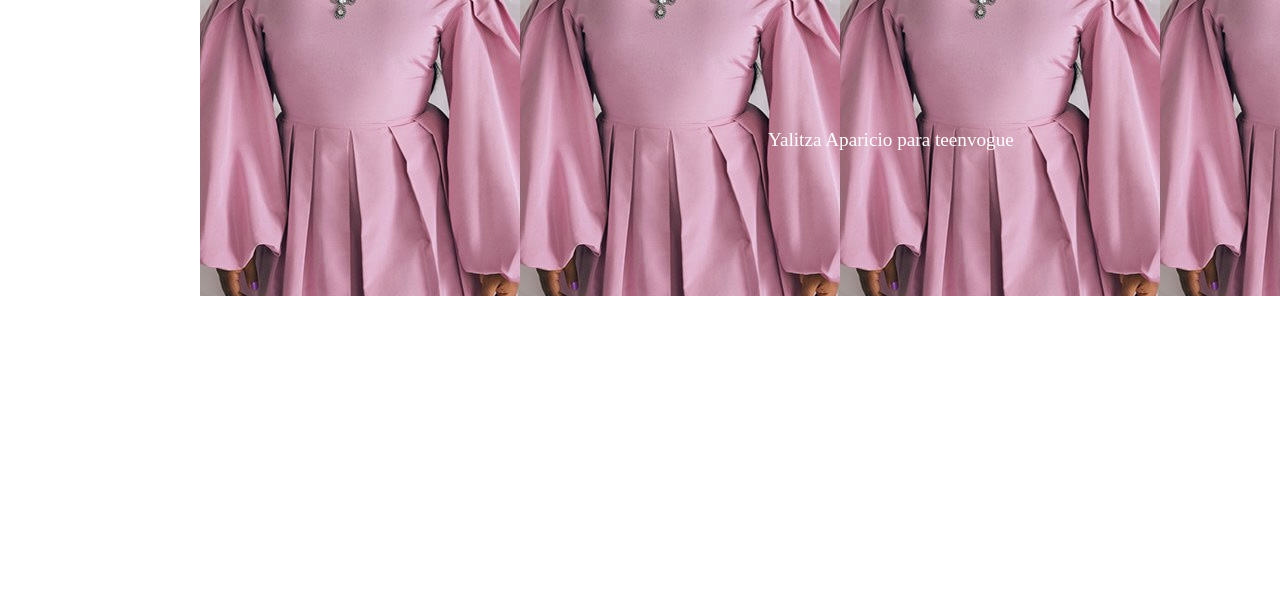
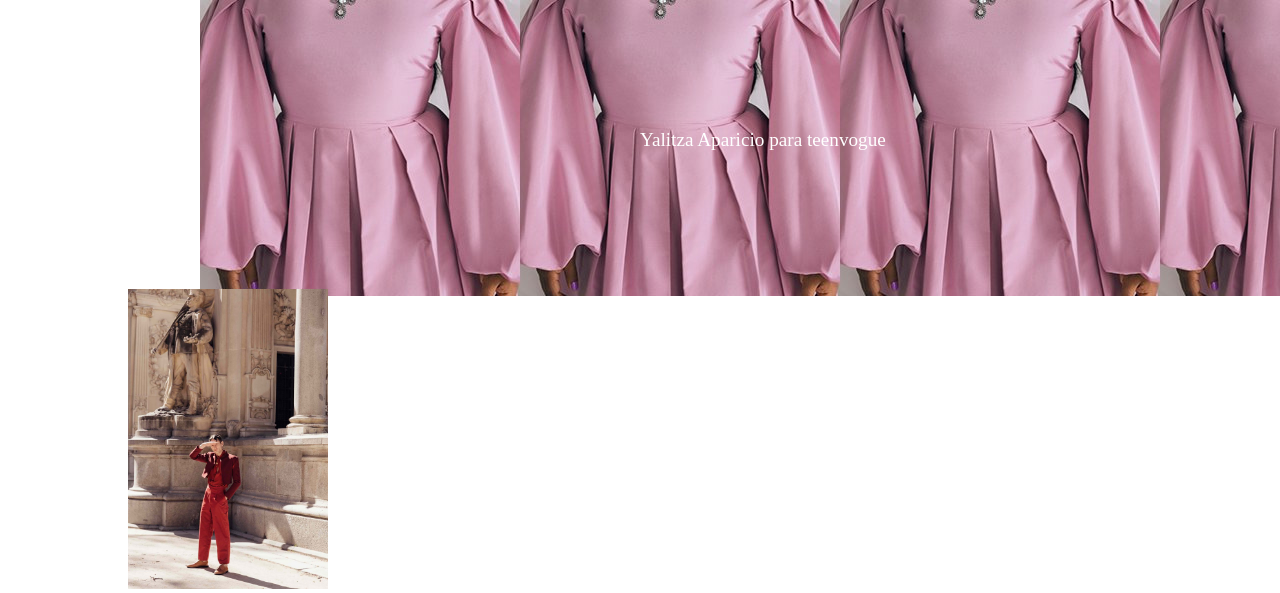
Before and after one commit to ximenaseresp/proyecto_aplicaciones_web, a plain HTML site: page kentia.html in a window 1280 px wide. Shown: the part 431-1024 px from the top of the page. Before the commit the page ends 800 px from the top, so only its background shows below. Drawn offline with Linux system fonts and the light colour scheme.

Commit message:
actualizacion de imagenes

```diff
--- a/kentia.html
+++ b/kentia.html
@@ -52,7 +52,11 @@
       }
 
 
-
+#lin1
+{
+top: 8%;
+width: 40%;
+}
 .centrado
 {
   position: absolute;
@@ -73,7 +77,7 @@
 {
   position: absolute;
   top: 37%;
-  left: 17%;
+  left: 15%;
   margin-left: 10%;
   color: white;
   font-size: 250%;
@@ -83,11 +87,16 @@
 {
  position: absolute;
   top: 70%;
-  left: 60%;
+  left: 50%;
   color: white;
   font-size: 120%;
   width: 20%
 }
+#new1{
+position: absolute;
+top: 90%;
+left:10%;
+  }
 </style>
 </head>
 <body>
@@ -115,6 +124,7 @@
    </div>-->
 
 <div class="slideshow-container">
+   <!--<hr align="center" id="lin1">-->
   <div class="mySlides fade">
     <div class="imgprin">
     <img src="fondo1.jpg" >
@@ -144,6 +154,11 @@
   <span class="dot" onclick="currentSlide(2)"></span>
   <span class="dot" onclick="currentSlide(3)"></span>
 </div>
+
+
+<div id="new1" >
+      <img src="new1.jpg" width="200" height="300" >
+       </div>
 <script>
 var slideIndex = 0;
 showSlides();
```
Also changed, not shown: new1.jpg (added).
